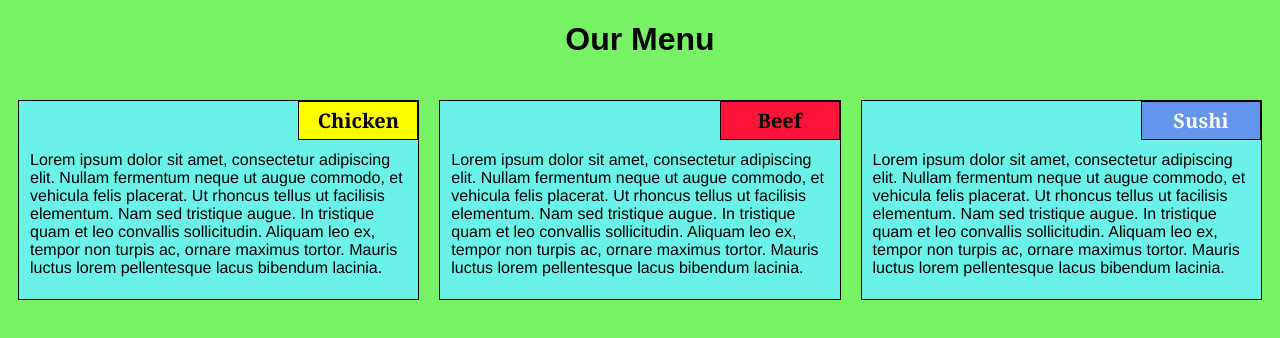
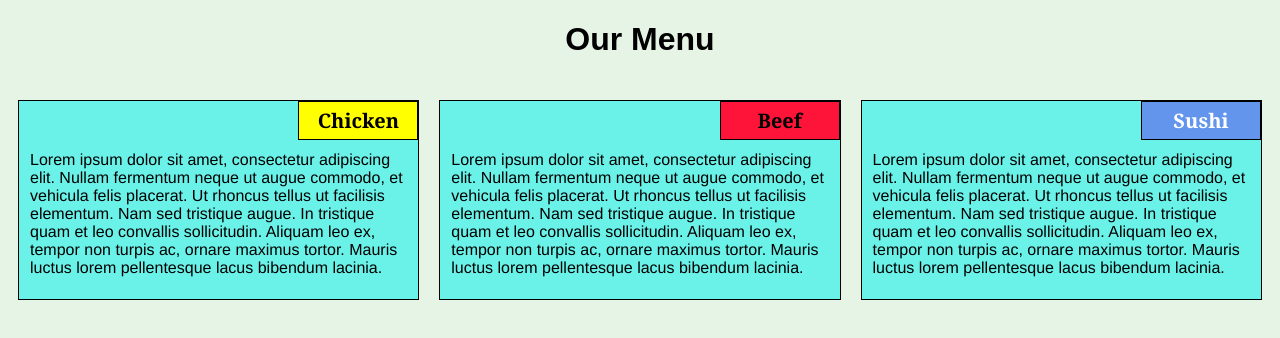
Before and after one commit to SwarnenduSardar/Module-2-Assignment, a plain HTML site: page module2-solution/index.html in a window 1280 px wide. Drawn offline with Linux system fonts and the light colour scheme.

Commit message:
Update styles.css

```diff
--- a/module2-solution/css/styles.css
+++ b/module2-solution/css/styles.css
@@ -10,7 +10,7 @@ h1{
 }
 
 body{
-	background-color: #78F265;
+	background-color: #E6F4E6;
 }
 
 p{
```
